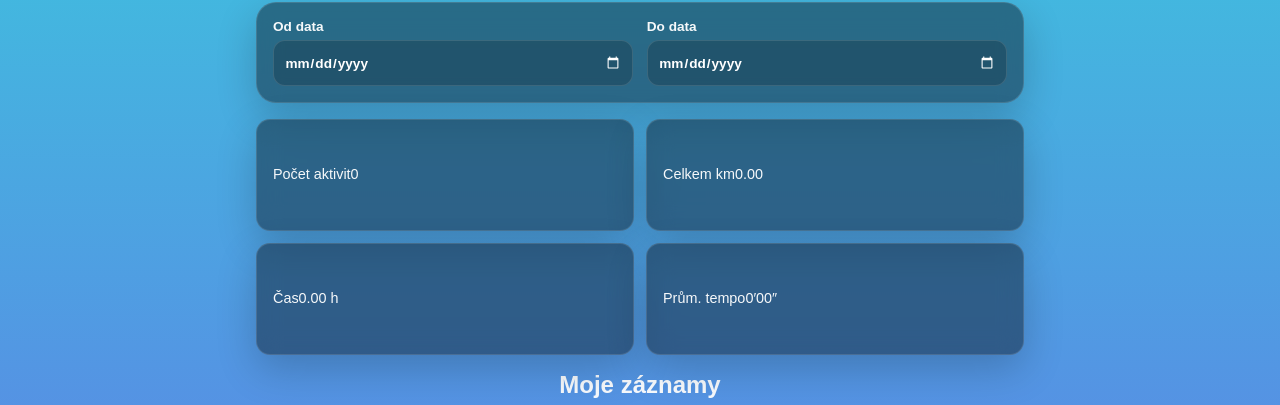
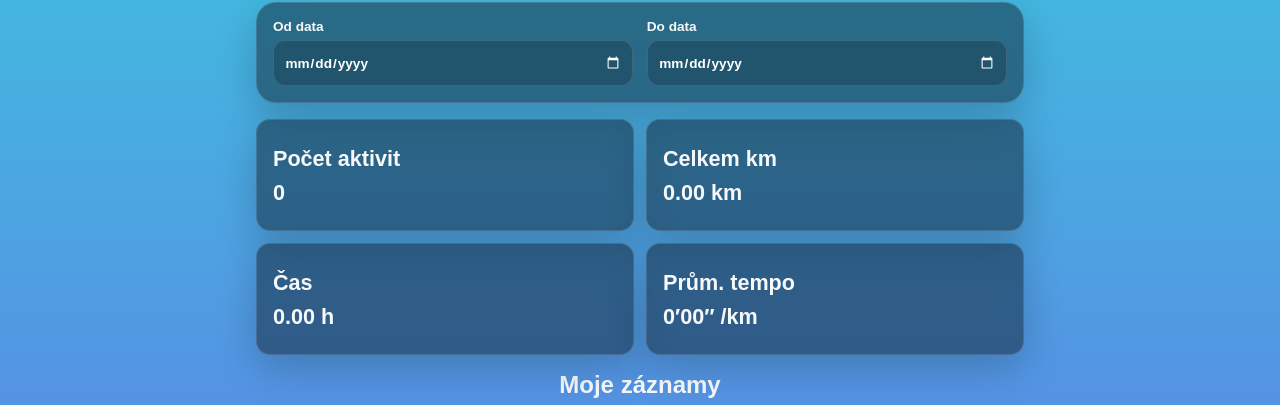
Before and after one commit to igelithromada/run-challange, a Next.js app: page /myruns in a window 1280 px wide. Shown: the part 300-705 px from the top of the page. Built offline with nearby package versions, Linux system fonts and the light colour scheme; no server answers; the database is empty; sample sign-in values are in the browser's storage.

Commit message:
Fix spacing and hierarchy in activity statistics

```diff
--- a/app/myruns/page.tsx
+++ b/app/myruns/page.tsx
@@ -191,10 +191,10 @@ export default function MyRunsPage() {
         {(dateFrom || dateTo) && <button className="date-clear" onClick={() => { setDateFrom(""); setDateTo(""); }}>Zrušit filtr</button>}
       </div>
       <div className="tile-group activity-summary-grid">
-        <div className="tile">Počet aktivit<br />{filteredRuns.length}</div>
-        <div className="tile">Celkem km<br />{totalKm.toFixed(2)}</div>
-        <div className="tile">Čas<br />{(totalMin / 60).toFixed(2)} h</div>
-        <div className="tile">Prům. tempo<br />{formatTime(avgTempo)}</div>
+        <div className="tile"><span>Počet aktivit</span><strong>{filteredRuns.length}</strong></div>
+        <div className="tile"><span>Celkem km</span><strong>{totalKm.toFixed(2)} km</strong></div>
+        <div className="tile"><span>Čas</span><strong>{(totalMin / 60).toFixed(2)} h</strong></div>
+        <div className="tile"><span>Prům. tempo</span><strong>{formatTime(avgTempo)} /km</strong></div>
       </div>
       {longestRun && <div className="tile">🏆 Nejdelší {selectedType}: {longestRun.km} km za {formatTime(longestRun.minuty)} ({formatTime(longestRun.tempo)} /km)</div>}
       {fastestRun && <div className="tile">⚡ Nejrychlejší {selectedType}: {fastestRun.km} km za {formatTime(fastestRun.minuty)} ({formatTime(fastestRun.tempo)} /km)</div>}
```
